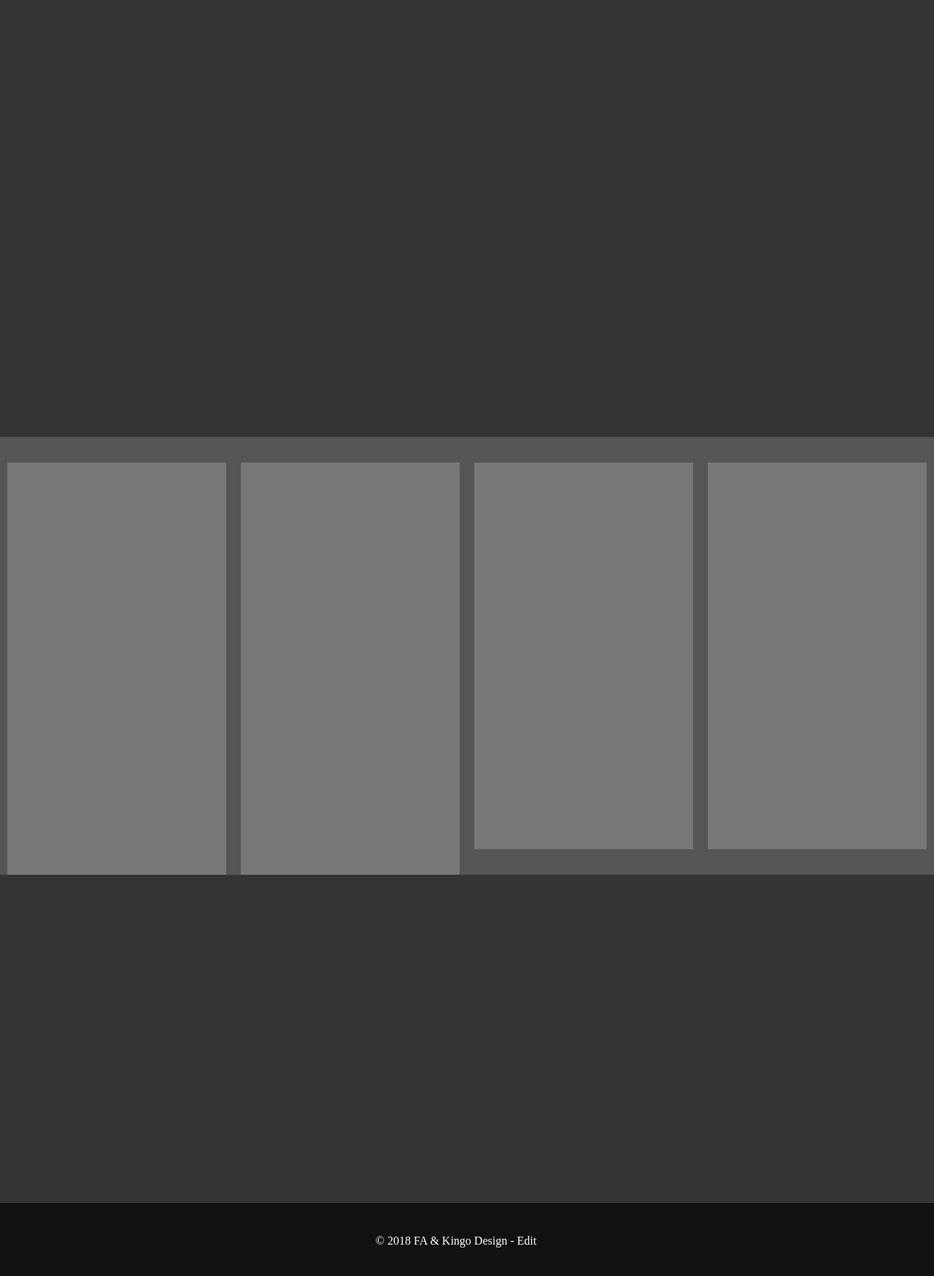
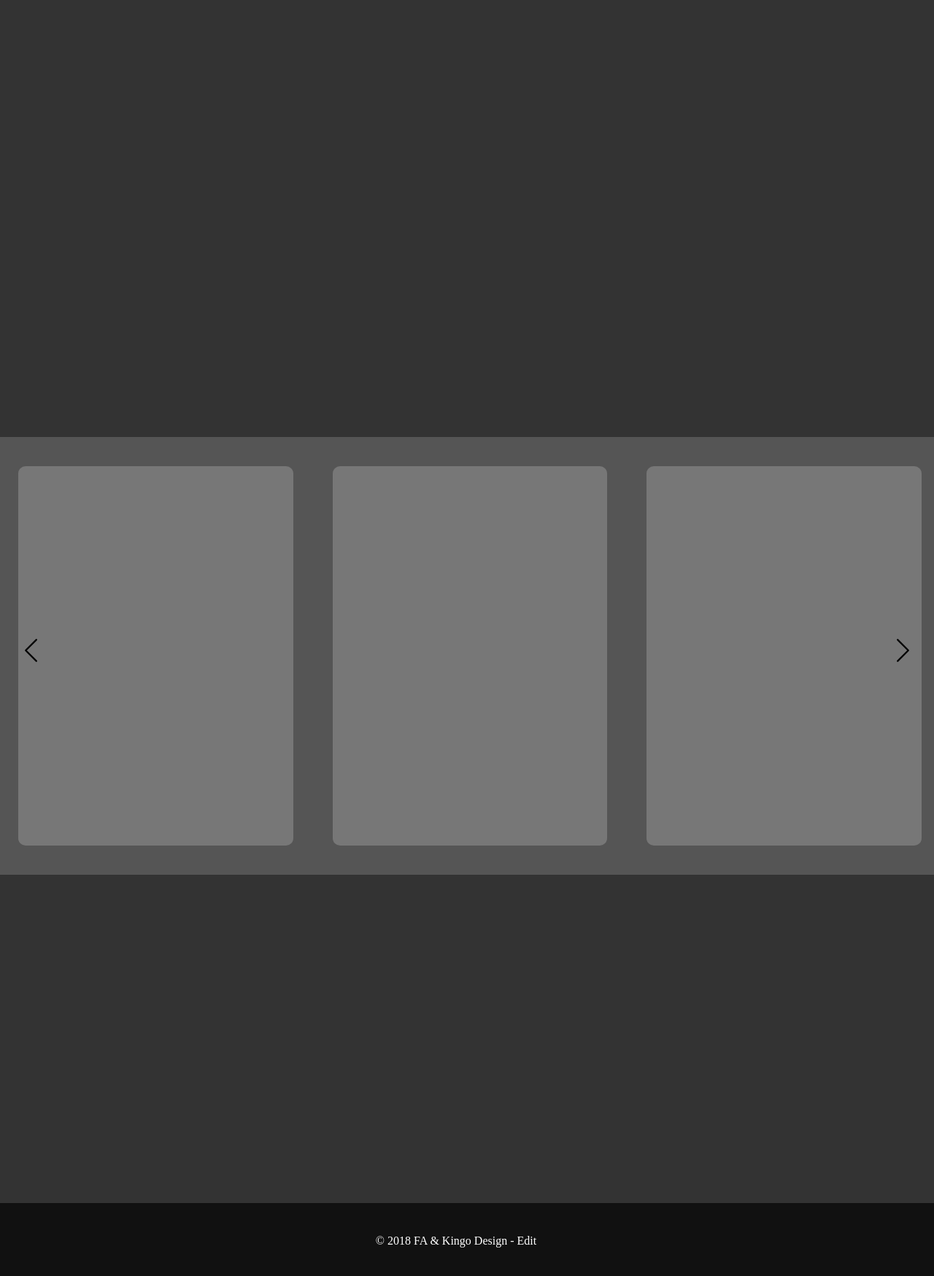
Before and after one commit to kingdingah/fa-site, a PHP site: page / in a window 1280 px wide. Shown: the part 881-2630 px from the top of the page at 73% size. Run offline with PHP 8.4, Linux system fonts and the light colour scheme; some libraries are stand-ins or nearby versions; some web fonts are replaced.

Commit message:
News item homepage sidescroll - 14/04/17 00:53

```diff
--- a/css/home.css
+++ b/css/home.css
@@ -44,7 +44,7 @@ div.parallax-mirror img
 /* News Section */
 div.home-news
 {
-  width: 100%;
+  width: 200%;
   height: 600px;
   background-color: #555;
   overflow: auto;
@@ -54,20 +54,69 @@ div.home-news
 div.home-news .news-container
 {
   width: auto;
-  height: 530px;
+  height: 600px;
   position: relative;
-  top: 35px !important;
+  padding-top: 25px !important;
+  padding-bottom: 25px !important;
+  overflow: hidden;
+  white-space: nowrap;
+}
+
+div.news-item-container
+{
+  display: inline-block;
+  height: 100%;
 }
 
 div.news-item
 {
-  display: inline-block;
-  width: 300px;
-  height: 100%;
-  margin-right: 10px;
-  margin-left: 10px;
+  height: calc(100% - 30px);
+  width: calc(100% - 50px);
+  margin-top: 15px;
   background-color: #777;
-  float: left;
+  border-radius: 10px;
+}
+
+div.news-item.first-news-item
+{
+  width: calc(100% - 50px);
+}
+
+div.news-item.last-news-item
+{
+  width: calc(100% - 25px);
+}
+
+span.news-next
+{
+  height: 35px;
+  width: 35px;
+  position: absolute;
+  z-index: 100;
+  margin-top: 275px;
+  right: 25px;
+}
+
+span.news-previous
+{
+  height: 35px;
+  width: 35px;
+  position: absolute;
+  z-index: 100;
+  margin-top: 275px;
+  left: 25px;
+}
+
+span.news-next img, span.news-previous img
+{
+  width: 100%;
+  height: auto;
+}
+
+span.news-next:hover , span.news-previous:hover
+{
+  opacity: 0.7;
+  cursor: pointer;
 }
 
 
@@ -124,6 +173,11 @@ a.fa-name-small:hover
   color: white;
 }
 
+.home-margin
+{
+  margin-top: 0 !important;
+}
+
 @media screen and (max-width: 990px)
 {
   span.move-down
--- a/css/index.css
+++ b/css/index.css
@@ -36,7 +36,7 @@ div.nav-subbox::-webkit-scrollbar
 }
 
 ::-webkit-scrollbar {
-    width: 13px;
+    width: 15px;
 }
 
 ::-webkit-scrollbar-track {
--- a/css/menu.css
+++ b/css/menu.css
@@ -11,6 +11,7 @@ div.main-menu
   background-color: #111;
   position: fixed;
   z-index: 100;
+  margin-top: -50px;
 }
 
 div.menu-bg
@@ -108,7 +109,7 @@ div.nav-profile-dropdown
   height: auto;
   position: absolute;
   top: 50px;
-  right: 135px;
+  right: 143px;
   background-color: #111;
   display: none;
   border-radius: 0px 0px 10px 10px;
@@ -122,7 +123,7 @@ div.nav-subbox
   overflow-y: scroll;
   position: absolute;
   top: 50px;
-  right: 145px;
+  right: 163px;
   z-index: 999;
   background-color: #111;
   display: none;
@@ -225,7 +226,7 @@ div.nav-subbox #seeall
   top: 365px;
   text-align: center;
   background-color: #e03a3a;
-  right: 145px;
+  right: 163px;
   border-radius: 0px 0px 10px 0px;
   z-index: 6;
   line-height: 35px;
--- a/index.html
+++ b/index.html
@@ -64,7 +64,7 @@
     </div>
 
     <!-- Main Menu -->
-    <div class="main-menu">
+    <div class="main-menu home-margin">
       <div class="nav-logo">
         <a href="index.html">
           <span class="logo-box">
@@ -221,13 +221,37 @@
 
       </div>
       <div class="home-news">
+        <span id="prev" class="news-previous">
+          <img src="img/svg/prev.svg"/>
+        </span>
+        <span id="next" class="news-next">
+          <img src="img/svg/next.svg"/>
+        </span>
         <div class="news-container">
+          <div class="news-item-container">
+            <div class="news-item first-news-item"></div>
+          </div>
+          <div class="news-item-container">
             <div class="news-item"></div>
+          </div>
+          <div class="news-item-container">
             <div class="news-item"></div>
+          </div>
+          <div class="news-item-container">
             <div class="news-item"></div>
+          </div>
+          <div class="news-item-container">
             <div class="news-item"></div>
+          </div>
+          <div class="news-item-container">
             <div class="news-item"></div>
+          </div>
+          <div class="news-item-container">
             <div class="news-item"></div>
+          </div>
+          <div class="news-item-container">
+            <div class="news-item last-news-item"></div>
+          </div>
         </div>
       </div>
       <div class="home-recent">
--- a/js/home.js
+++ b/js/home.js
@@ -11,7 +11,7 @@ $(document).ready(function()
   $("span.move-down").click(function(){
     $("html, body").animate({
       scrollTop: $(window).height() - 50
-    }, 600);
+    }, 750);
   });
 
   $("div.main-menu").hover(function() {
@@ -26,7 +26,7 @@ $(document).ready(function()
   $(window).scroll(function()
   {
 
-    if($(window).scrollTop() >= ($(window).height() - 50))
+    if($(window).scrollTop() >= ($(window).height() - 100))
     {
       $("div.menu-bg").fadeIn(200);
     }
@@ -36,6 +36,76 @@ $(document).ready(function()
     }
 
   });
+
+  $(window).resize(function()
+  {
+    if($(window).width() > 1366)
+    {
+      $("div.news-item-container").css({
+        'width':($(window).width()/4)
+      })
+
+      $("#next").click(function() {
+        $("div.home-news .news-container").animate({
+          scrollRight : '+=500'
+        }, 400);
+      });
+    }
+    else if($(window).width() <= 1366 && $(window).width() > 990)
+    {
+      $("div.news-item-container").css({
+        'width':($(window).width()/3)
+      })
+    }
+    else if($(window).width() <= 990 && $(window).width() > 768)
+    {
+      $("div.news-item-container").css({
+        'width':($(window).width()/2)
+      })
+    }
+    else
+    {
+      $("div.news-item-container").css({
+        'width':($(window).width())
+      })
+    }
+  });
+
+    if($(window).width() > 1366)
+    {
+      $("div.news-item-container").css({
+        'width':'calc(25%)'
+      })
+
+      $("span.news-next").click(function() {
+        $("div.news-container").animate({
+          scrollLeft : '+='+($("div.news-item-container").width() + 5)
+        }, 400);
+      });
+      $("span.news-previous").click(function() {
+        $("div.news-container").animate({
+          scrollLeft : '-='+($("div.news-item-container").width() + 5)
+        }, 400);
+      });
+    }
+    if($(window).width() <= 1366 && $(window).width() > 990)
+    {
+      $("div.news-item-container").css({
+        'width':'calc(33.333333%)'
+      })
+    }
+    if($(window).width() <= 990 && $(window).width() > 768)
+    {
+      $("div.news-item-container").css({
+        'width':'calc(50%)'
+      })
+    }
+    if($(window).width() <= 768)
+    {
+      $("div.news-item-container").css({
+        'width':'calc(100%)'
+      })
+    }
 
   $(window).scroll(function() {
     var scrollTop = $(this).scrollTop();
--- a/profile.html
+++ b/profile.html
@@ -85,7 +85,8 @@
           </span>
         </a>
       </div>
-      <!-- Optional Search Bar
+      <!--
+      Optional Search Bar
       <span class="search-icon">
         <img src="img/svg/search.svg" />
       </span>
```
Also changed, not shown: css/profile.css (+10 -1 lines), js/dragscroll.js (added, +91 -0 lines), js/profile.js (+6 -2 lines), img/svg/next.svg (added), img/svg/prev.svg (added). Lines whose indentation alone changed are shown as unchanged.
